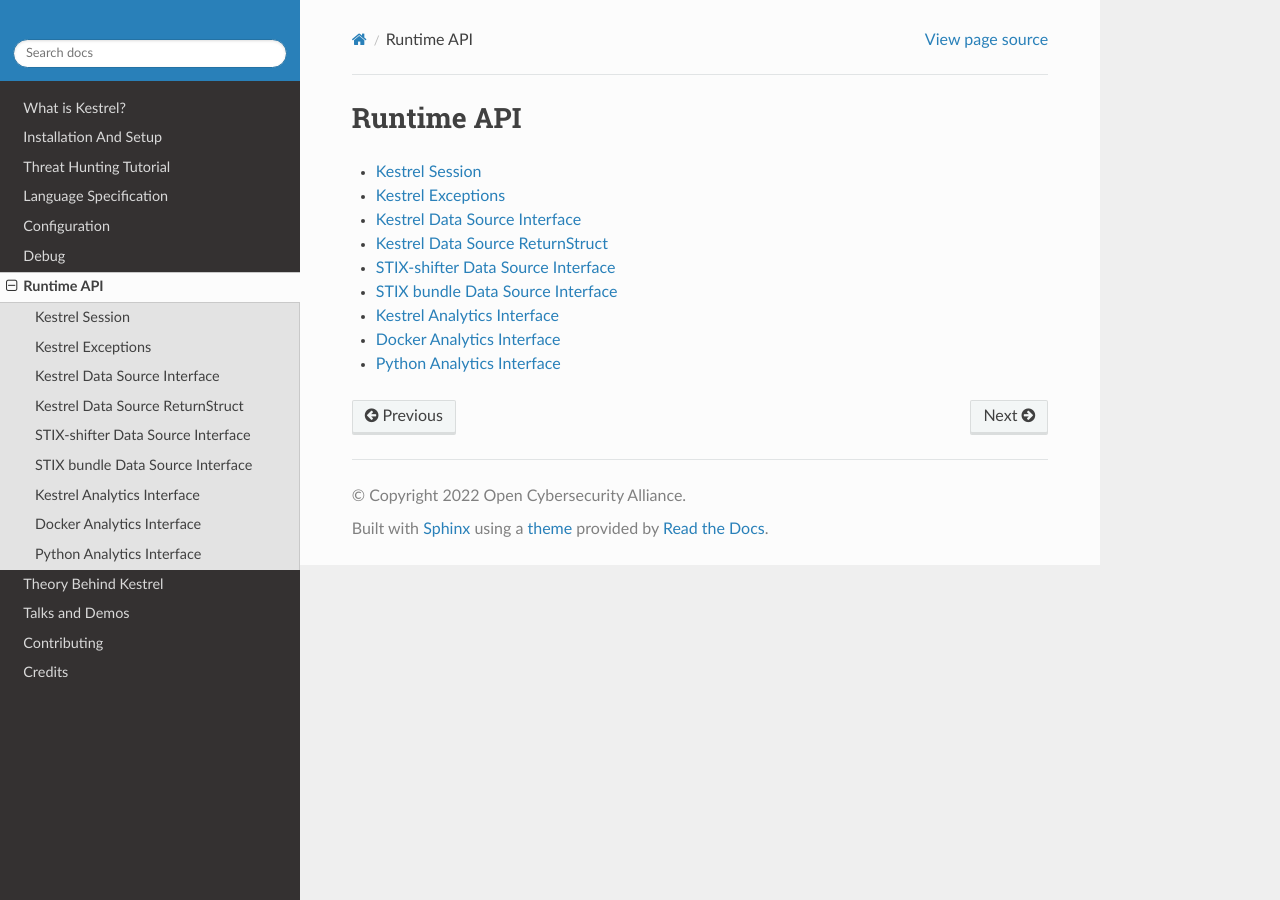
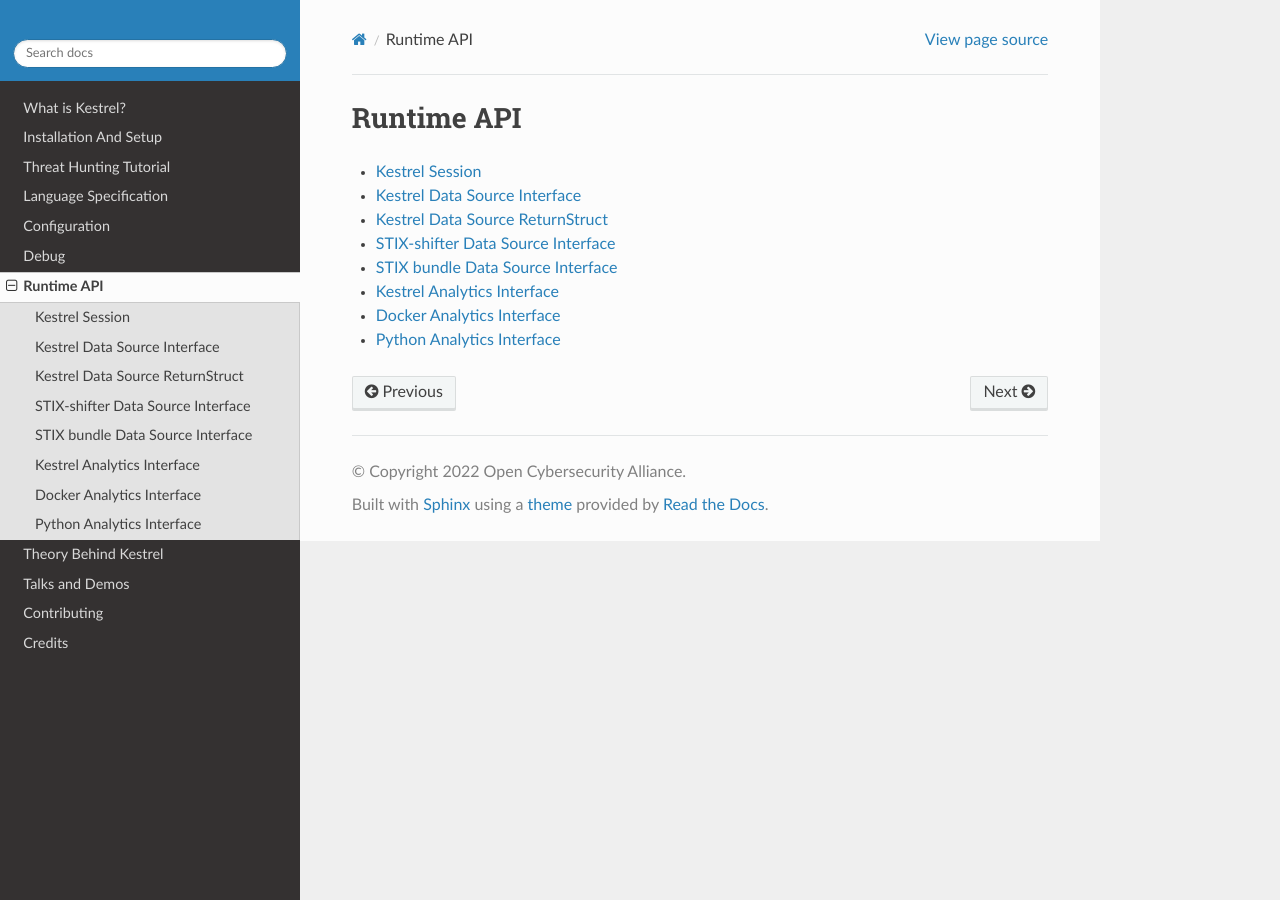
Before and after one commit to opencybersecurityalliance/kestrel-lang, a Sphinx documentation site: the page built from docs/runtime.rst, in a window 1280 px wide. Built offline with Sphinx 7.4.7 and the Read the Docs theme 2.0.0, drawn with Linux system fonts in a browser that asks for light colours.

Commit message:
clean runtime doc

```diff
--- a/docs/runtime.rst
+++ b/docs/runtime.rst
@@ -3,10 +3,9 @@
 ===========
 
 .. toctree::
-   :maxdepth: 4
+   :maxdepth: 2
 
    source/kestrel.session
-   source/kestrel.exceptions
    source/kestrel.datasource.interface
    source/kestrel.datasource.retstruct
    source/kestrel_datasource_stixshifter.interface
--- a/docs/source/kestrel.exceptions.rst
+++ /dev/null
@@ -1,4 +0,0 @@
-Kestrel Exceptions
-==================
-
-.. automodule:: kestrel.exceptions
```
